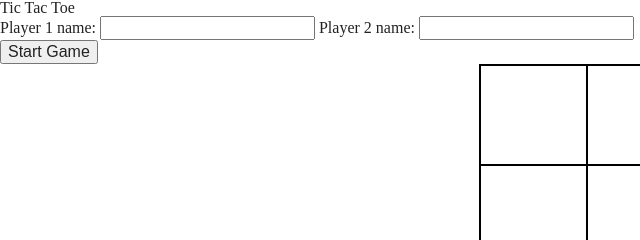
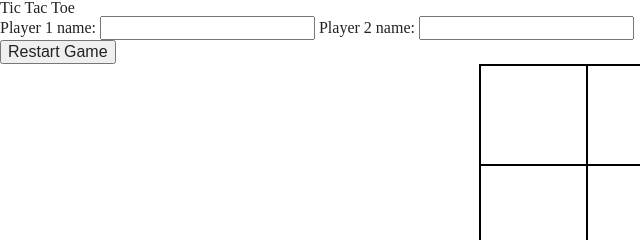
Before and after one commit to Sim-frpt/tic-tac-toe, a plain HTML site: page index.html in a window 1280 px wide. Both pictures are taken after a click on the button "Start Game". Shown: the top 240 px of the page, 0-640 px from the left. Drawn offline with Linux system fonts and the light colour scheme.

Commit message:
add player names and start/restart button

```diff
--- a/assets/scripts/script.js
+++ b/assets/scripts/script.js
@@ -1,6 +1,6 @@
 const Player = function ( name, marker, isPlayerTurn = false ) {
-  const updateTurn =  () => {
-    return this.isPlayerTurn = ! this.isPlayerTurn;
+  const updateTurn =  ( player ) => {
+    return player.isPlayerTurn = ! player.isPlayerTurn;
   }
 
   return {
@@ -39,6 +39,8 @@ const gameBoard = ( function () {
 
 const displayController = ( function () {
   const boardCells = document.getElementsByClassName( "game-cell");
+  const resultDiv = document.getElementsByClassName( "gameResult" )[0];
+  const resultHeadline = document.createElement( "h2" );
 
   const renderGameBoard = ( board ) => {
     board.forEach(( cell, index ) => {
@@ -46,10 +48,7 @@ const displayController = ( function () {
     });
   };
 
-  const displayEndOfGame = ( winningLine, winningMarker ) => {
-    const resultDiv = document.getElementsByClassName( "gameResult" )[0];
-    const resultHeadline = document.createElement( "h2" );
-
+  const displayEndOfGame = ( winningLine, playerName ) => {
     const addStylingClass = ( cells ) => {
       [...boardCells].forEach( ( element, index ) => {
         if ( cells.includes( index ) ) {
@@ -59,16 +58,28 @@ const displayController = ( function () {
     };
 
     if ( winningLine ) {
-      resultHeadline.textContent = `Player ${winningMarker} has won the game !`;
+      resultHeadline.textContent = `${playerName} has won the game !`;
       addStylingClass( winningLine );
     } else {
       resultHeadline.textContent = "It's a draw! Nobody wins this time...";
     }
     resultDiv.appendChild( resultHeadline );
   }
+
+  const clearDisplayState = () => {
+    resultDiv.innerHTML = '';
+
+    [...boardCells].forEach( cell => {
+      if ( cell.classList.contains( "winning-cell" )) {
+        cell.classList.remove( "winning-cell" );
+      }
+    });
+  }
+
   return {
+    clearDisplayState,
+    displayEndOfGame,
     renderGameBoard,
-    displayEndOfGame,
   };
 })();
 
@@ -76,31 +87,50 @@ const gameFlow = ( function () {
   const board = document.getElementsByClassName( "game-board" )[0];
   const startButton = document.getElementsByClassName( "button__start" )[0];
 
+  let _firstPlayer;
+  let _secondPlayer;
+
   const initializeGame = () => {
     startButton.addEventListener( "click", startGame );
     board.addEventListener( "click", handleClick );
   };
 
   const startGame = ( event ) => {
-    const firstPlayerName = document.getElementById( "firstPlayer" ).value || "first player";
-    const secondPlayerName = document.getElementById( "secondPlayer" ).value || "second player";
+    const firstInput = document.getElementById( "firstPlayer" );
+    const secondInput = document.getElementById( "secondPlayer" );
+
+    const firstPlayerName = firstInput.value || "first player";
+    const secondPlayerName = secondInput.value || "second player";
+
+    firstInput.value = '';
+    secondInput.value = '';
+
+    resetGameState();
 
     createPlayers( firstPlayerName, secondPlayerName );
+
+    board.style.display = "flex";
+
+    event.target.textContent = "Restart Game";
   };
 
   const createPlayers = ( firstName, secondName ) => {
-    const firstPlayer  = Player( firstName, 'X', true );
-    const secondPlayer = Player( secondName, 'O', true );
-
-      return firstPlayer, secondPlayer;
+    _firstPlayer  = Player( firstName, 'X', true );
+    _secondPlayer = Player( secondName, 'O' );
   };
 
   const handleClick = ( event ) => {
     gameFlow.move( event.target );
   };
 
+  const resetGameState = () => {
+    gameBoard.resetGameBoard();
+    displayController.clearDisplayState();
+    gameRules.resetWinningLine();
+  }
+
   const move = ( target ) => {
-    const players      = [firstPlayer, secondPlayer];
+    const players      = [_firstPlayer, _secondPlayer];
     const activePlayer = players[0].isPlayerTurn ? players[0] : players[1];
 
     if ( target.textContent !== '' ) {
@@ -111,29 +141,14 @@ const gameFlow = ( function () {
 
     gameBoard.updateBoardContent( target, activePlayer.marker );
 
-    gameFlow.isEndOfGame( gameBoard.boardContent, activePlayer.marker );
+    gameFlow.isEndOfGame( gameBoard.boardContent, activePlayer.name );
   }
 
-  const isEndOfGame = ( board, winningMarker ) => {
+  const isEndOfGame = ( board, playerName ) => {
     if ( gameRules.isAWin( board ) || gameRules.isADraw( board )) {
-      return displayController.displayEndOfGame( gameRules.winningLine, winningMarker );
-      //return handleEndOfGame( gameRules.winningLine );
+      return displayController.displayEndOfGame( gameRules.winningLine, playerName );
     }
       return false;
-  }
-
-  const handleEndOfGame = ( winningLine ) => {
-    if ( winningLine ) {
-      //console.log(' it\'s a win!' );
-      console.log( winningLine );
-    } else {
-      //console.log( 'drawwwww' );
-    }
-    resetGameState();
-  }
-
-  const resetGameState = () => {
-    gameBoard.resetGameBoard();
   }
 
   return {
@@ -201,11 +216,14 @@ const gameRules = ( function() {
       return _winningLine !== '' ? true : false;
     }
 
-
   const isADraw = ( board ) => {
     return board.every( cell => {
       return cell !== '';
     });
+  }
+
+  const resetWinningLine = () => {
+    _winningLine = '';
   }
 
   return{
@@ -214,12 +232,9 @@ const gameRules = ( function() {
     get winningLine() {
       return _winningLine;
     },
+    resetWinningLine,
   }
 })();
 
-//const firstPlayer = Player( 'X', true );
-//const secondPlayer = Player( 'O' );
-
-
 gameFlow.initializeGame();
 displayController.renderGameBoard( gameBoard.boardContent );
--- a/assets/styles/style.css
+++ b/assets/styles/style.css
@@ -4,7 +4,7 @@
   border: 1px solid black;
   width: 20em;
   margin: auto;
-  display:flex;
+  display:none;
   flex-wrap: wrap;
 }
 
```
